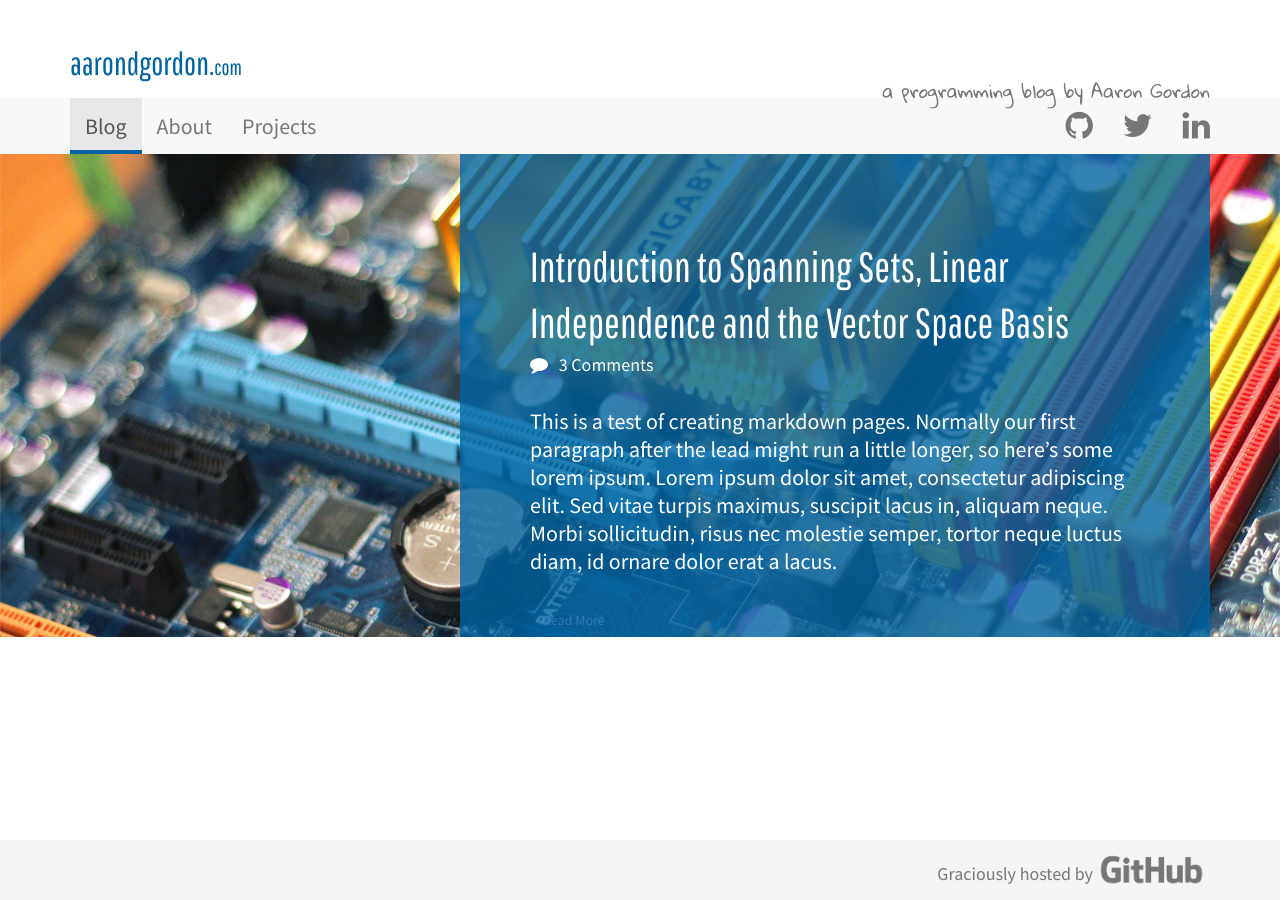
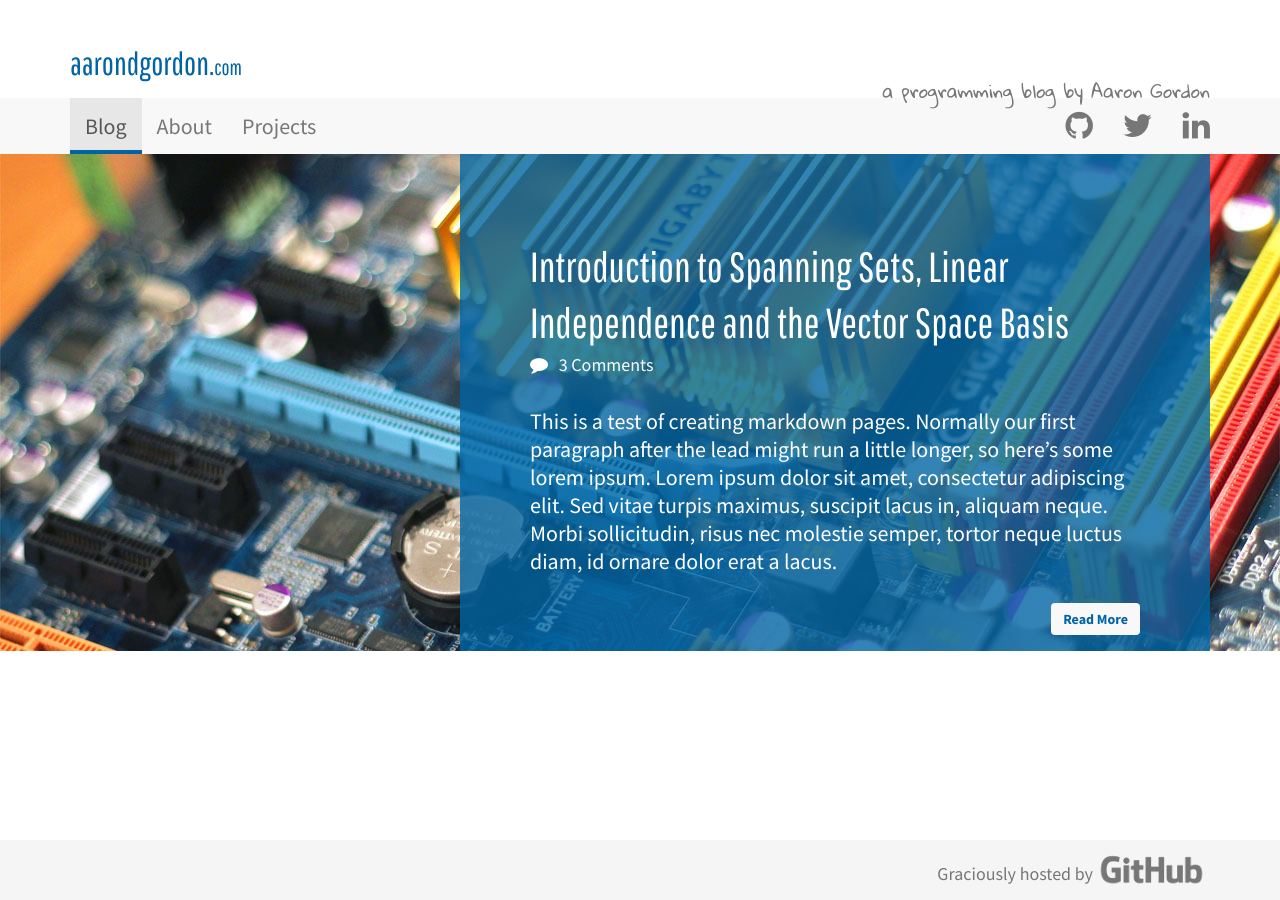
Before and after one commit to aarondgordon/aarondgordon.github.io, a Jekyll site: the page built from index.html, in a window 1280 px wide. Built offline with Jekyll 4.4.1, drawn with Linux system fonts in a browser that asks for light colours; nearby versions of some CDN libraries.

Commit message:
Renamed cover-panel-btn to btn-cover

```diff
--- a/assets/css/layout.css
+++ b/assets/css/layout.css
@@ -99,7 +99,7 @@ body {
   line-height: 1.34; /* 4 x baseline | 56px/42px */
 }
 
-.cover-panel-btn {
+.btn-cover {
   float: right;
   margin-bottom: 1.167em; /* 21px / 18px */
   border: 0;
@@ -108,7 +108,7 @@ body {
   font-weight: 700;
 }
 
-.cover-panel-btn:hover, .cover-panel-btn:active {
+.btn-cover:hover, .btn-cover:active {
   color: #fff;
   background-color: #0096F0;
 }
```
